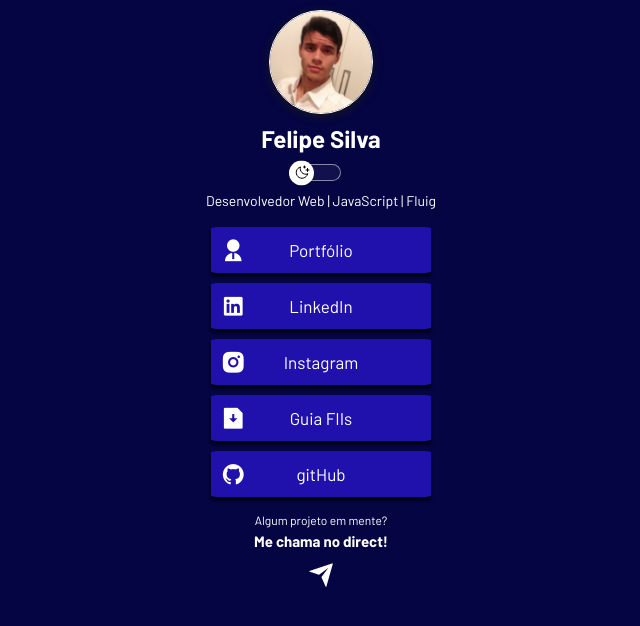
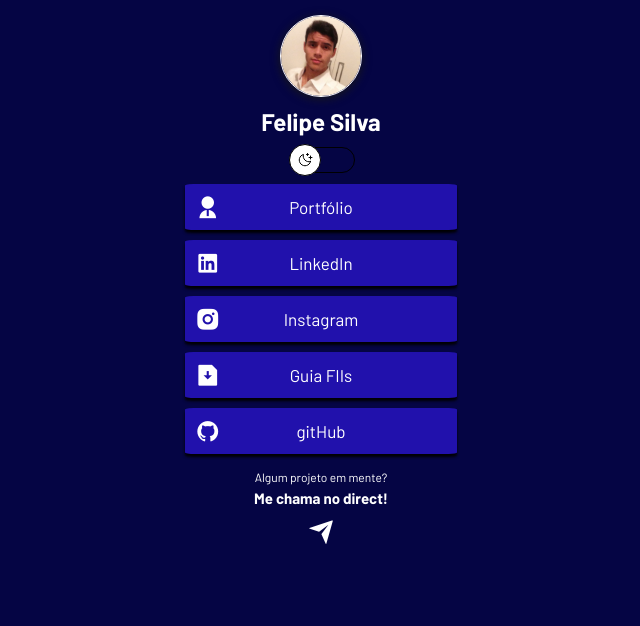
Before and after one commit to iamfelipeS/linkpage, a plain HTML site: page index.html in a window 1280 px wide. Shown: the whole page, without its empty margins (319-959 px from the left). Drawn offline with nearby package versions, Linux system fonts and the light colour scheme.

Commit message:
Add botão switch e melhorias na versão 2.0

```diff
--- a/index.html
+++ b/index.html
@@ -1,32 +1,29 @@
 <!DOCTYPE html>
-<html lang="pt-br">
+<html lang="en">
 <head>
     <meta charset="UTF-8">
     <meta http-equiv="X-UA-Compatible" content="IE=edge">
     <meta name="viewport" content="width=device-width, initial-scale=1.0">
-    <link rel="preconnect" href="https://fonts.googleapis.com">
-    <link rel="preconnect" href="https://fonts.gstatic.com" crossorigin>
+    <link rel="stylesheet" href="style.css">
     <link href="https://fonts.googleapis.com/css2?family=Barlow:wght@400;700&family=Inter:wght@400;500&family=Roboto:wght@400;500;700;900&display=swap" rel="stylesheet">
     <link href="https://cdn.jsdelivr.net/npm/remixicon@3.0.0/fonts/remixicon.css" rel="stylesheet">
 
-    <script src="scripts.js" defer></script>
+    <script src="script.js" defer></script>
     <link rel="stylesheet" href="style.css">
     <title>Felipe Silva</title>
 </head>
+
+<header class="topo">
+    <img class="foto-perfil" src="./assets/img_topo.JPG" alt="felipe-img">
+    <h2 class="nome">Felipe Silva</h2>
+</header>
+
 <body>
-    <main class="secao-principal">
-        <section class="topo">
 
-            <img class="foto-perfil" src="./assets/img_topo.JPG" alt="felipe-img">
-
-            <h2 class="nome">Felipe Silva</h2>
-            <label id="switch" onclick="toggleMode()">
-                 <input type="checkbox">
+<div id="switch" onclick="toggleMode()">
     <button></button>
-                <span id="slide"></span>
-            </label>
-            <h4 class="tecnologias">Desenvolvedor Web | JavaScript | Fluig</h4>
-        </section>
+    <span></span>
+</div>
 
 <section class="box-links">
 
@@ -51,8 +48,6 @@
         gitHub
     </a>
 </section>
-    </main>
-
 </body>
 <footer class="rodape">
     <p class="rodape__p1">Algum projeto em mente?</p>
--- /dev/null
+++ b/script.js
@@ -0,0 +1,5 @@
+function toggleMode() {
+    const html = document.documentElement;
+
+    html.classList.toggle("tema-claro");
+  }
--- a/scripts.js
+++ /dev/null
@@ -1,19 +0,0 @@
-let btSwitch = document.getElementById("switch")
-
-
-let root = document.documentElement
-btSwitch.addEventListener('click', () =>{
-
-    root.classList.toggle('tema-claro')
-
-})
-
-// function toggleMode() {
-//     const html = document.documentElement
-
-//     html.classList.toggle('light')
-
-
-//     const img = document.querySelector("#profile img")
-
-// }
--- a/style.css
+++ b/style.css
@@ -9,8 +9,6 @@
     --cor-de-fundo-links: #2111ac;
     --cor-de-texto-links: #ffffff;
 
-    /* --stroke-color: #fff;
-    --surface-color-hover:#f8f5f5ee; */
     --stroke-color:rgba(255, 255, 255, 0.5);
     --surface-color:rgba(255, 255, 255, 0.05);
     --surface-color-hover:rgba(0, 0, 0, 0.02);
@@ -23,96 +21,12 @@
     --cor-de-fundo-links: #ffffff;
     --cor-de-texto-links: #60638b;
 
-    /* --stroke-color: #00000080;
-    --surface-color-hover:#00000005; */
-    --bg-url: url(./assets/bg-mobile-light.jpg);
     --stroke-color: rgba(0, 0, 0, 0.5);
     --surface-color:rgba(0, 0, 0, 0, 0.05);
     --surface-color-hover:rgba(0, 0, 0, 0.02);
     --highlight-color:#0000001a;
     --switch-bg-url: url(./assets/sun.svg);
 
-}
-
-.topo{
-    display: flex;
-    justify-content: center;
-    align-items: center;
-    flex-direction: column;
-    color: #fff;
-}
-
-/* botao-switch */
-
-#switch {
-    width: 64px;
-    margin: 4px auto;
-    position: relative;
-}
-#switch button {
-    width: 25px;
-    height: 25px;
-    background: white var(--switch-bg-url) no-repeat center;
-    border: 0;
-    border-radius: 50%;
-
-    position: absolute;
-    top: 50%;
-    left: 0;
-    z-index: 10;
-    transform: translateY(-50%);
-    cursor: pointer;
-    animation: slide-back .6s;
-}
-#switch:active{
-    transition: .4s;
-    transform: translateX(26px);
-}
-
-#switch:focus #slide {
-    box-shadow: 0 0 1px #2196F3;
-}
-
-#switch button:hover {
-    outline: 8px solid var(--highlight-color);
-}
-#switch input {
-    display: none;
-}
-
-
-#switch span{
-
-    display: block;
-    width: 50px;
-    height: 15px;
-    background: var(--surface-color);
-    border: 1px solid var(--stroke-color);
-    backdrop-filter: blur(4px);
-    -webkit-backdrop-filter: blur(4px);
-    border-radius: 9999px;
-}
-
-
-
-
-.foto-perfil{
-    width: 80px;
-    border-radius: 9999px;
-    border: solid #ffffff 1.5px;
-    box-shadow: #181818 0 2px 10px;
-}
-
-.nome{
-    margin-top: 10px;
-    margin-bottom: 7px;
-}
-
-.tecnologias{
-    font-weight: lighter;
-    font-size: 14px;
-    margin-top: 7px;
-    margin-bottom: 17px;
 }
 
 body{
@@ -122,10 +36,88 @@ body{
     transition: 0.3s;
 }
 
-.secao-principal{
-    max-width: 1024px;
-    margin: 0 auto;
+.topo{
+    margin-top: 5px;
+    display: flex;
+    flex-direction: column;
+    align-items: center;
+    font-family: "Barlow";
+    color: #fff;
 }
+
+.topo .foto-perfil{
+    width: 80px;
+    border-radius: 9999px;
+    border: solid #ffffff 1.5px;
+    box-shadow: #181818 0 2px 10px;
+}
+
+.topo .nome{
+    margin-top: 10px;
+    margin-bottom: 7px;
+}
+
+.topo .tecnologias{
+    font-weight: lighter;
+    font-size: 14px;
+    margin-top: 7px;
+    margin-bottom: 17px;
+}
+
+ /* BOTAO-SWITCH */
+  #switch {
+    position: relative;
+    width: 64px;
+    margin: 4px auto;
+  }
+  #switch button {
+    width: 32px;
+    height: 32px;
+    border: 1px solid black;
+    border-radius: 50%;
+    background: white var(--switch-bg-url) no-repeat center;
+
+    position: absolute;
+    top: 50%;
+    left: 0;
+    z-index: 1;
+    transform: translateY(-50%);
+    animation: slide-back 0.6s;
+    cursor: pointer;
+  }
+
+  .tema-claro #switch button {
+    animation: slide-in 0.6s forwards;
+  }
+
+  #switch span {
+    display: block;
+    width: 64px;
+    height: 24px;
+    border: 1px solid black;
+    border-radius: 99px;
+    margin-bottom: 10px;
+    cursor: pointer;
+  }
+
+  @keyframes slide-in {
+    from {
+      left: 0;
+    }
+    to {
+      left: 50%;
+    }
+  }
+
+  @keyframes slide-back {
+    from {
+      left: 50%;
+    }
+    to {
+      left: 0;
+    }
+  }
+
 
 /* LINKS */
 
@@ -217,6 +209,7 @@ a:hover{
     ::-webkit-scrollbar-thumb:hover {
     background: #310891;
     }
+
 
     /* MEDIA QUERY */
 
```
Also changed, not shown: index.js (deleted, +0 -14 lines), assets/light-bulb.svg (deleted). Lines whose indentation alone changed are shown as unchanged.
